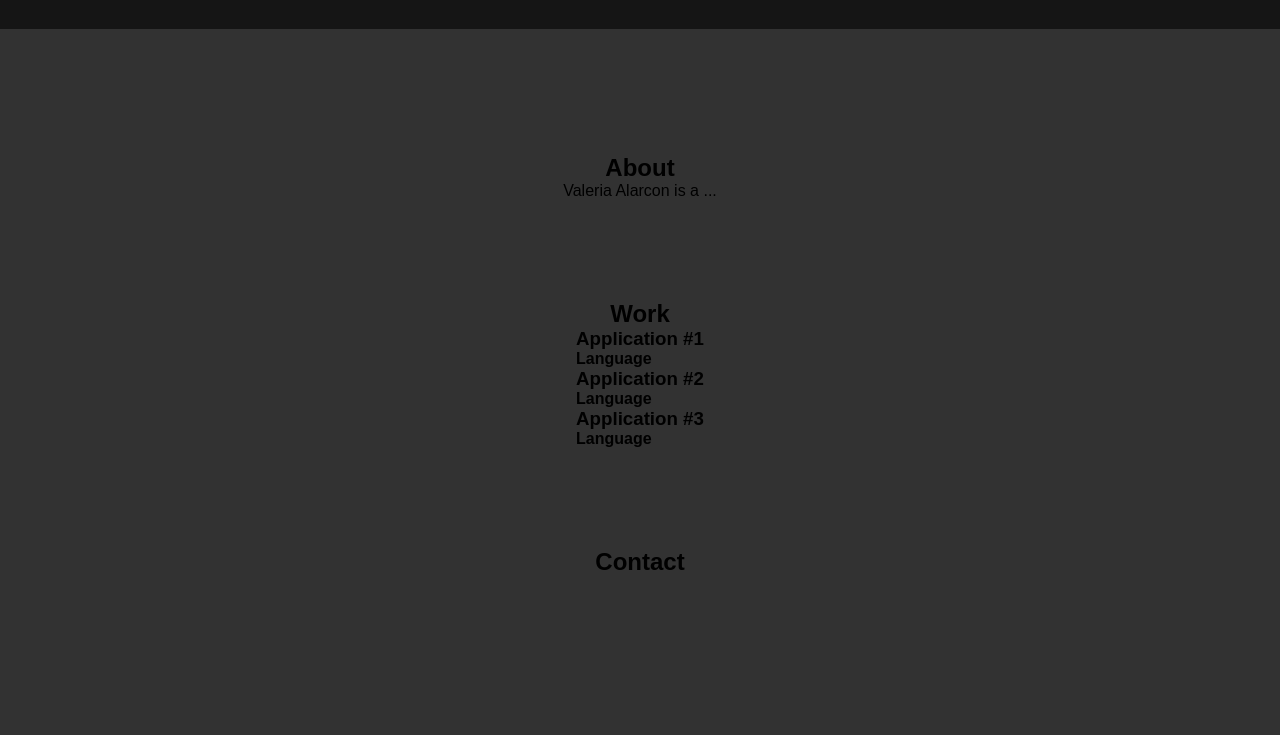
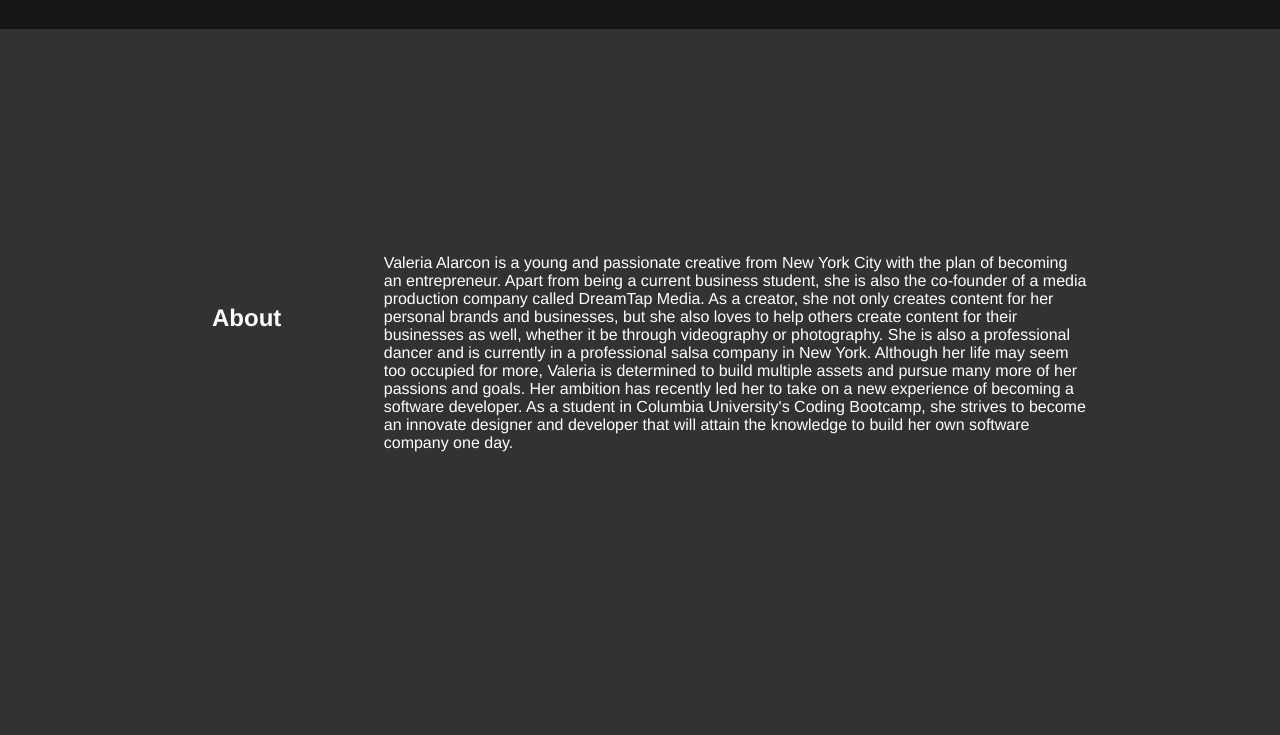
Before and after one commit to valeriaalarcon1/Professional-Portfolio, a plain HTML site: page index.html in a window 1280 px wide. Shown: the part 96-831 px from the top of the page. Before the commit the page ends 800 px from the top, so only its background shows below. Drawn offline with Linux system fonts and the light colour scheme.

Commit message:
Made changes to the layout of the page using flex/flexbox.

```diff
--- a/assets/style.css
+++ b/assets/style.css
@@ -3,7 +3,7 @@
     margin: 0;
     padding: 0;
     box-sizing: border-box;
-    font-family: Arial, Helvetica, sans-serif;
+    font-family: Helvetica;
     background-color: rgb(50, 50, 50);
 }
 
@@ -32,7 +32,7 @@ h1 {
     color: salmon;
     background-color: rgb(21, 21, 21);
     letter-spacing: 3px;
-    font-size: large;
+    font-size: 32px;
 }
 
 
@@ -51,38 +51,65 @@ nav ul a:hover {
     transition: .3s;
 }
 
+/* Main Page Layout */
 
-/* Main Page */
 main {
     display: flex;
+    flex-direction: row;
+    margin: 0;
+}
+
+
+/* Side Bar */
+.tabs  {
+    display: flex;
     flex-direction: column;
+    flex-flow: column;
+    margin-left: 15%;
+    font-weight: bolder;
+    color: white;
+    text-align: right;
+}
+
+.tabs h2 {
+    padding-top: 200px;
+    padding-bottom: 200px;
+}
+
+/* Content */
+aside {
+    display: flex;
+    flex-direction: column;
+    font-weight: lighter;
+    color: white;
+    margin-top: 0;
+    margin-left: 8%;
+    margin-right: 15%;
 }
 
 /* ABOUT */
 .about {
-    padding: 50px;
-    display: flex;
-    flex-direction: column;
-    justify-content: space-around;
-    align-items: center;
-}
-
-.about h2 {
-
+    padding-top: 150px;
+    padding-bottom: 150px;
 }
 
 /* WORK */
 .work {
-    padding: 50px;
+    padding-top: 150px;
+    padding-bottom: 150px;
     display: flex;
-    flex-direction: column;
     justify-content: space-around;
-    align-items: center;
+}
+
+.work h2 {
+    display: flex;
+    text-align: center;
 }
 
 /* CONTACT */
 .contact {
-    padding: 50px;
+    padding-top: 200px;
+    padding-bottom: 150px;
     display: flex;
     flex-direction: column;
     justify-content: space-around;
--- a/index.html
+++ b/index.html
@@ -21,17 +21,29 @@
         </nav>
     </header>
 
+    <main>
+        <!-- Side Bar -->
+        <section class="tabs">
+            <h2>About</h2>
+            <h2>Work</h2>
+            <h2>Contact</h2>
+        </section>
 
         <!-- Content -->
-    <main>
+        <aside>
             <!-- About -->
             <section class="about">
-            <h2>About</h2>
-            <p>Valeria Alarcon is a ...</p>
+                <p>Valeria Alarcon is a young and passionate creative from New York City with the plan of becoming an entrepreneur.
+                    Apart from being a current business student, she is also the co-founder of a media production company called DreamTap Media.
+                    As a creator, she not only creates content for her personal brands and businesses, but she also loves to help others
+                    create content for their businesses as well, whether it be through videography or photography. She is also a professional
+                    dancer and is currently in a professional salsa company in New York. Although her life may seem too occupied for more, Valeria
+                    is determined to build multiple assets and pursue many more of her passions and goals. Her ambition has recently led her to
+                    take on a new experience of becoming a software developer. As a student in Columbia University's Coding Bootcamp, she strives
+                    to become an innovate designer and developer that will attain the knowledge to build her own software company one day.</p>
             </section>
             <!-- Work -->
             <section class="work">
-            <h2>Work</h2>
                 <div>
                     <h3>Application #1</h3>
                     <h4>Language</h4>
@@ -47,8 +59,9 @@
             </section>
             <!-- Contact -->
             <section class="contact">
-            <h2>Contact</h2>
+                <p>Contact info</p>
             </section>
+        </aside>
     </main>
 
 
```
Lines whose indentation alone changed are shown as unchanged.
